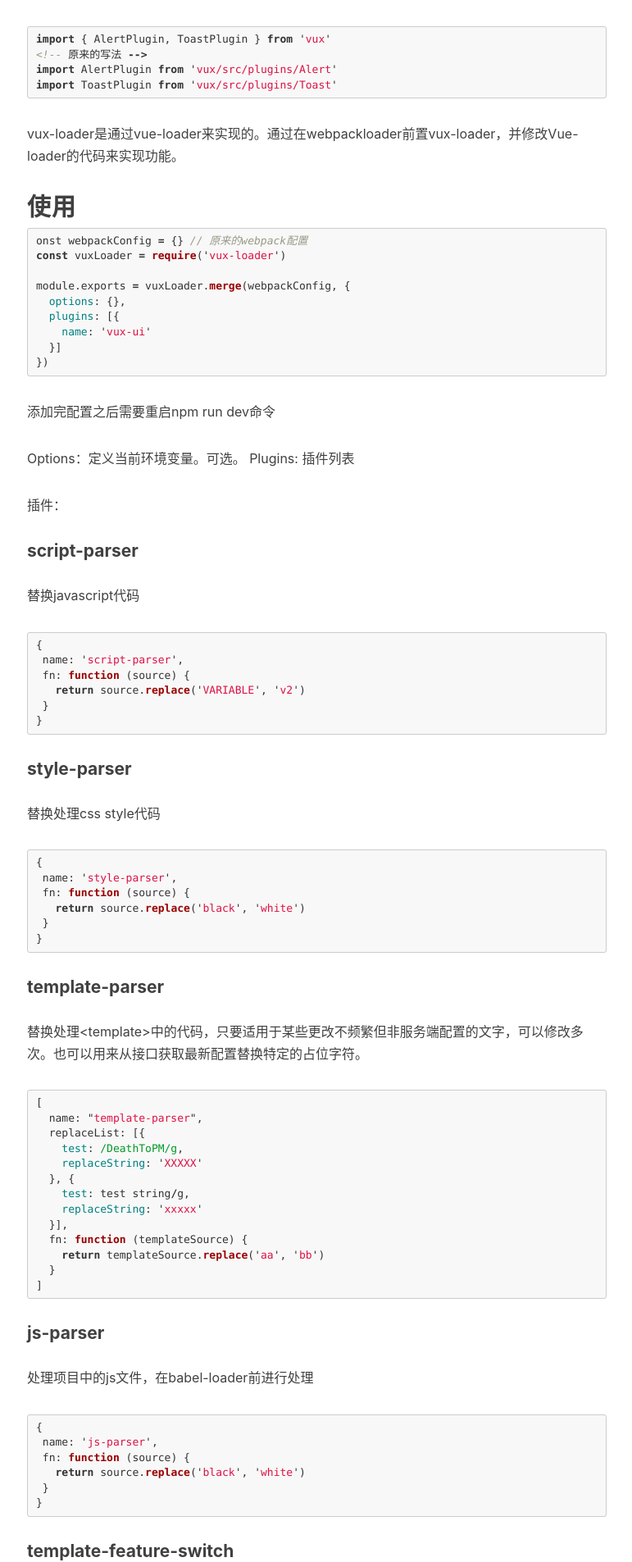
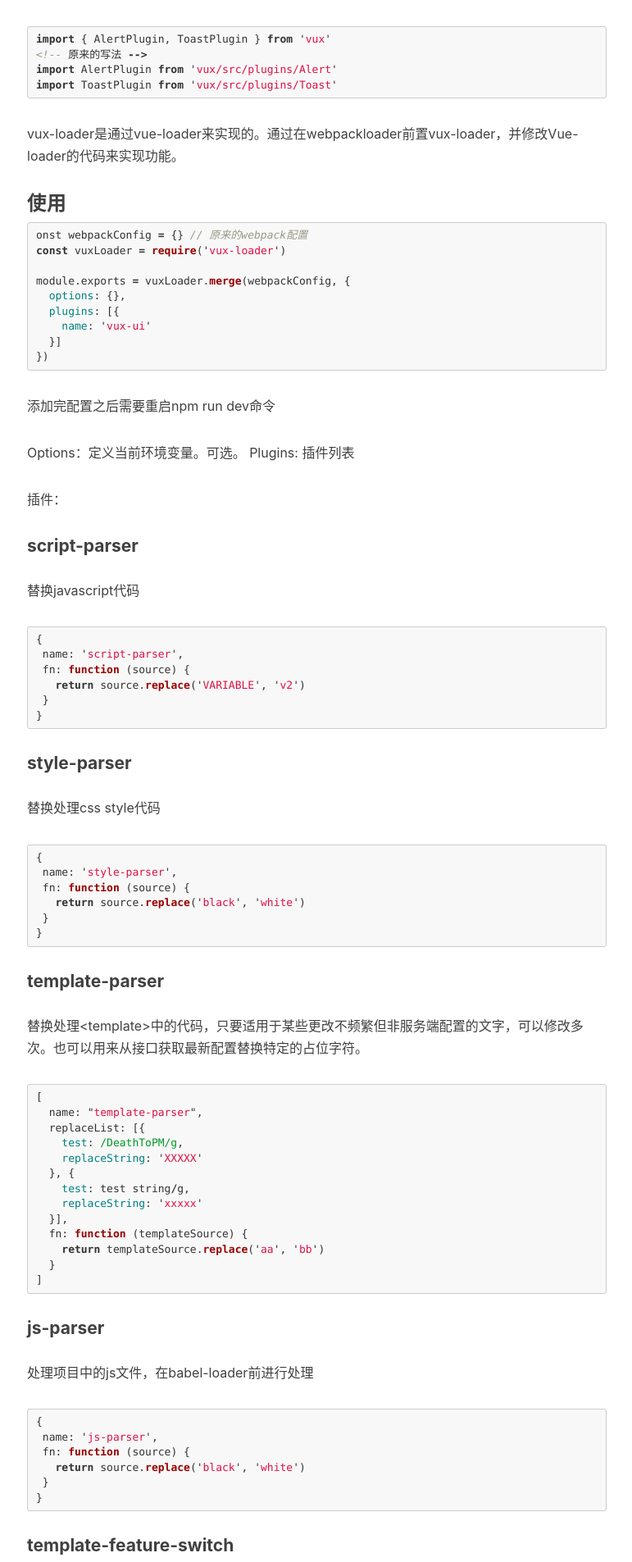
Before and after one commit to StevenDXC/Blog, a Jekyll site: the page built from _posts/2016-09-11-vux.md, in a window 1280 px wide. Shown: the part 1220-3125 px from the top of the page at 82% size, without its empty margins (232-1003 px from the left). Built offline with Jekyll 4.4.1, drawn with Linux system fonts in a browser that asks for light colours; nearby versions of some CDN libraries; Markdown is read by kramdown in place of the engine named in the settings; comment, search, counter and statistics services are not loaded.

Commit message:
Update 2016-09-11-vux.md

````diff
--- a/_posts/2016-09-11-vux.md
+++ b/_posts/2016-09-11-vux.md
@@ -50,7 +50,7 @@
 vux-loader是通过vue-loader来实现的。通过在webpackloader前置vux-loader，并修改Vue-loader的代码来实现功能。
 
 
-## 使用
+### 使用
 
 ```javascript
 onst webpackConfig = {} // 原来的webpack配置
````
